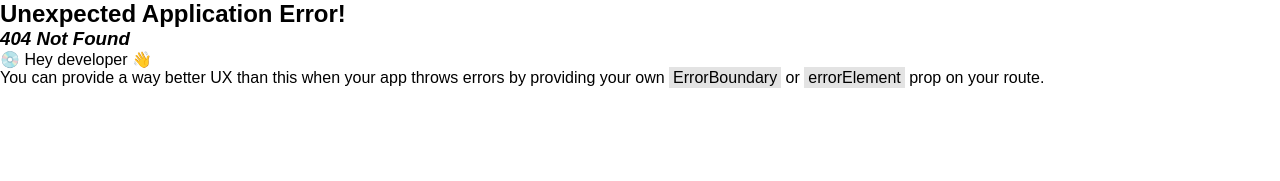
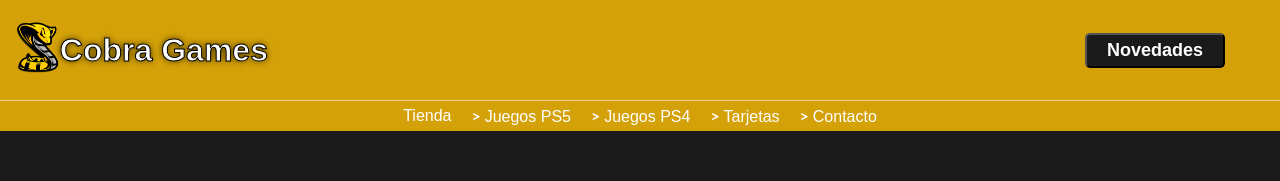
Before and after one commit to AlanSuarez98/cobragames, a React (Create React App) app: page /tienda in a window 1280 px wide. Before the commit this address had no page. Shown: the top 181 px of the page. Built offline with nearby package versions, Linux system fonts and the light colour scheme; no server answers; a web font is replaced by a local one.

Commit message:
Modify router

```diff
--- a/src/components/home/componentsHome/navHome/NavHome.js
+++ b/src/components/home/componentsHome/navHome/NavHome.js
@@ -5,16 +5,16 @@ const NavHome = () => {
   const navigate = useNavigate();
 
   const handleGamesPS4 = () => {
-    navigate("/consola/PS4");
+    navigate("/tienda/consola/PS4");
   };
   const handleGamesPS5 = () => {
-    navigate("/consola/PS5");
+    navigate("/tienda/consola/PS5");
   };
   const handleCard = () => {
-    navigate("/tarjetas");
+    navigate("/tienda/tarjetas");
   };
   const handleShop = () => {
-    navigate("/catálogo");
+    navigate("/tienda");
   };
   const handleContact = () => {
     navigate("/contacto");
--- a/src/components/nav/Nav.js
+++ b/src/components/nav/Nav.js
@@ -48,16 +48,16 @@ const Nav = ({ onSearch, showSearchInput, showTitle }) => {
     navigate("/dashboard");
   };
   const handleGamesPS4 = () => {
-    navigate("/consola/PS4");
+    navigate("/tienda/consola/PS4");
   };
   const handleGamesPS5 = () => {
-    navigate("/consola/PS5");
+    navigate("/tienda/consola/PS5");
   };
   const handleCard = () => {
-    navigate("/tarjetas");
+    navigate("/tienda/tarjetas");
   };
   const handleShop = () => {
-    navigate("/catálogo");
+    navigate("/tienda");
   };
   const handleContact = () => {
     navigate("/contacto");
--- a/src/components/productConsole/ProductConsole.js
+++ b/src/components/productConsole/ProductConsole.js
@@ -78,7 +78,7 @@ const ProductConsole = () => {
           {juegosToShow.length > 0 ? (
             juegosToShow.map((juego, index) => (
               <Link
-                to={`/juego/${encodeURIComponent(juego.nombre)}`}
+                to={`/tienda/juego/${encodeURIComponent(juego.nombre)}`}
                 onClick={() => {
                   setImagenProp(juego[imagenProp]);
                   localStorage.setItem("imagenProp", juego[imagenProp]);
--- a/src/components/productTarget/ProductTarget.js
+++ b/src/components/productTarget/ProductTarget.js
@@ -66,7 +66,7 @@ const ProductTarget = () => {
         <div className="boxGames">
           {tarjetasToShow.map((tarjeta, index) => (
             <Link
-              to={`/tarjeta/${encodeURIComponent(tarjeta.nombre)}`}
+              to={`/tienda/tarjeta/${encodeURIComponent(tarjeta.nombre)}`}
               onClick={() => {
                 setImagenProp(tarjeta.imagen);
                 localStorage.setItem("imagenProp", tarjeta.imagen);
--- a/src/components/products/componentsProducts/containCards/ContainCards.js
+++ b/src/components/products/componentsProducts/containCards/ContainCards.js
@@ -37,7 +37,7 @@ const ContainCards = ({ plataforma, imagenProp }) => {
 
   return (
     <div className="containCards">
-      <Link to={`/consola/${platform}`}>
+      <Link to={`/tienda/consola/${platform}`}>
         <button className="viewAll">Ver todo</button>
       </Link>
       <h1 className="namePlatform">{plataforma}</h1>
--- a/src/components/products/componentsProducts/containTarget/ContainTarget.js
+++ b/src/components/products/componentsProducts/containTarget/ContainTarget.js
@@ -33,7 +33,7 @@ const ContainTarget = () => {
 
   return (
     <div className="containTarget">
-      <Link to={`/tarjetas`}>
+      <Link to={`/tienda/tarjetas`}>
         <button className="viewAllTarget">Ver todo</button>
       </Link>
       <h1 className="nameCard">Tarjetas</h1>
```
Also changed, not shown: src/App.js (+10 -5 lines), src/components/nav/NavGeneral.js (+4 -4 lines).
